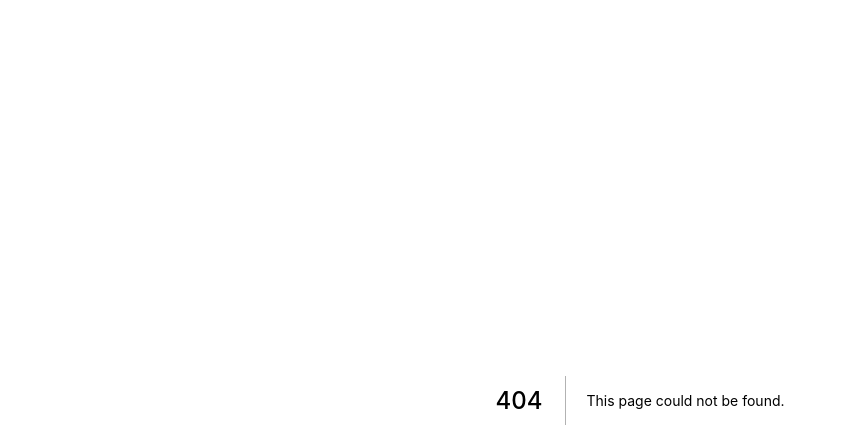
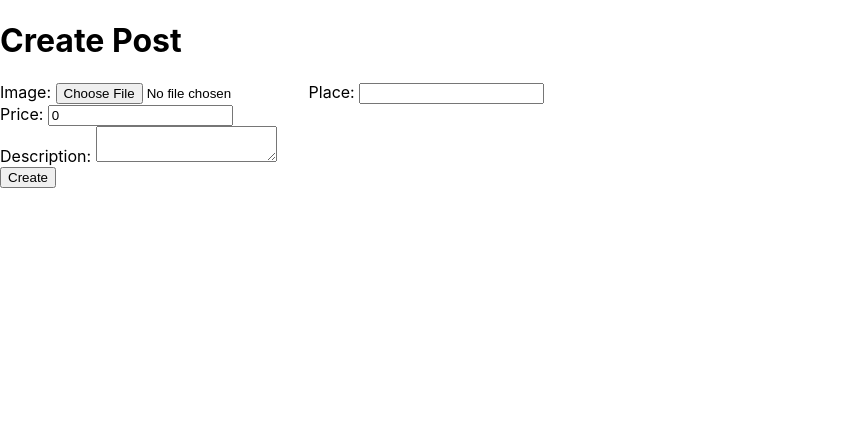
Before and after one commit to Lauvsnes1/Sellpoint, a Next.js app: page /createPost in a window 1280 px wide. Before the commit this address had no page. Shown: the top 448 px of the page, without its empty margins (0-847 px from the left). Built offline with nearby package versions, Linux system fonts and the light colour scheme.

Commit message:
UI skjelett for å lage annonse (#9)

```diff
--- /dev/null
+++ b/pages/createPost.js
@@ -0,0 +1,77 @@
+import { useState, useRef } from "react";
+
+const CreatePost = () => {
+  //Forstår ikke bilde greiene helt :/ Hentet fra
+  //https://dev.to/asimdahall/client-side-image-upload-in-react-5ffc
+  //Finnes pakker som react-image-uploader så burde kanskje prøve det istedet
+
+  const image = useRef(null);
+  //Place er bare en streng nå, må sette opp google
+  //maps ting etterhvert
+  const [place, setPlace] = useState("");
+  const [price, setPrice] = useState(0);
+  const [description, setDescription] = useState("");
+
+  const [notification, setNotification] = useState("");
+
+  const handleImageUpload = (e) => {
+    const [file] = e.target.files;
+    if (file) {
+      const reader = new FileReader();
+      const { current } = image;
+      reader.onload = (e) => {
+        current.src = e.target.result;
+      };
+      reader.readAsDataURL(file);
+    }
+  };
+
+  //Legge til post i database og gå til hovedside?
+  //Bli på siden og gi feilmelding hvis annonsen ikke er fylt ut
+  const handleSubmit = (e) => {
+    e.preventDefault();
+  };
+
+  return (
+    <div>
+      <h1>Create Post</h1>
+      {notification}
+      <form onSubmit={handleSubmit}>
+        Image:{" "}
+        <input
+          type="file"
+          accept="image/*"
+          multiple={false}
+          onChange={handleImageUpload}
+        />
+        {/*Burde kanskje lage en egen ImageUpload component eller ImageDisplay component
+        siden det kan være flere steder der man vil laste opp bilder?*/}
+        <img ref={image} />
+        Place:{" "}
+        <input
+          type="text"
+          value={place}
+          onChange={({ target }) => setPlace(target.value)}
+        />
+        <br />
+        Price:{" "}
+        <input
+          type="number"
+          min="0"
+          value={price}
+          onChange={({ target }) => setPrice(target.value)}
+        />
+        <br />
+        Description:{" "}
+        <textarea
+          value={description}
+          onChange={({ target }) => setDescription(target.value)}
+        />
+        <br />
+        <button type="submit">Create</button>
+      </form>
+    </div>
+  );
+};
+
+export default CreatePost;
```
